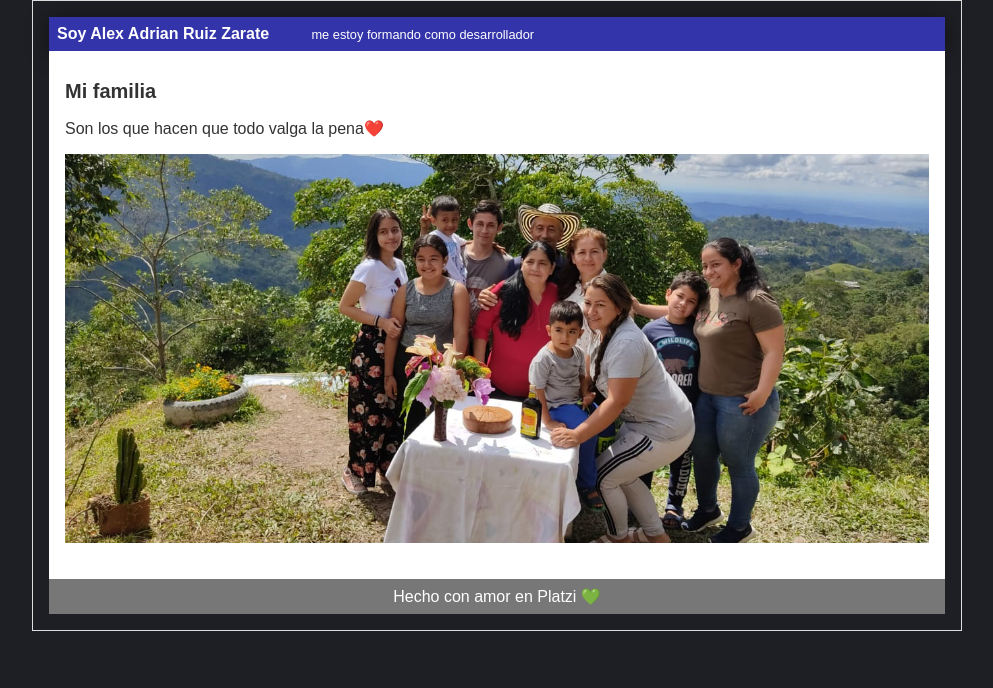
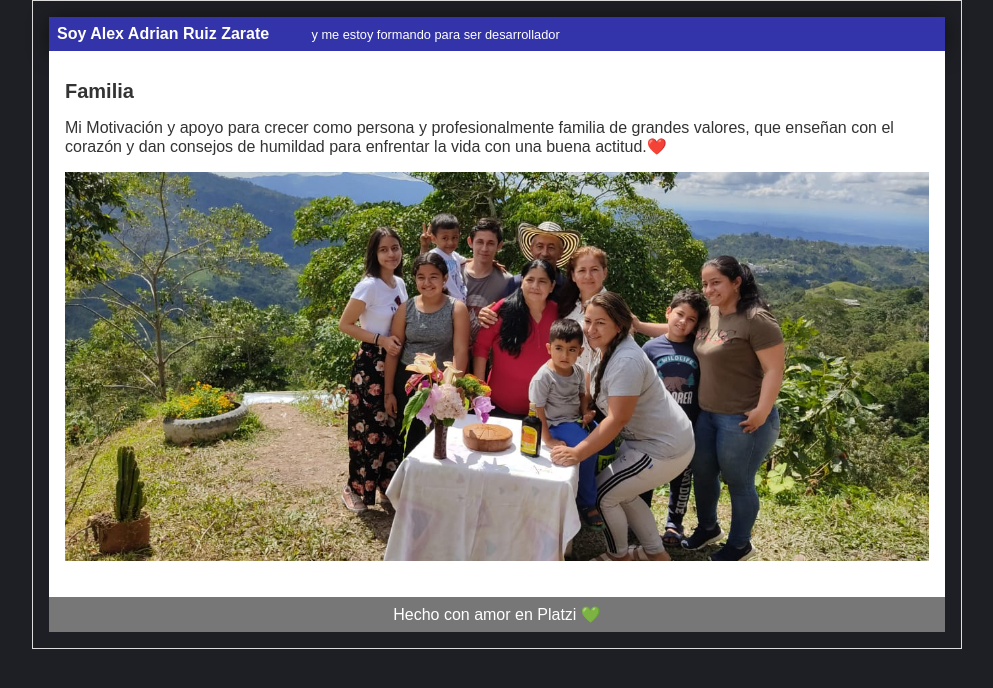
Before and after one commit to AdrianZarate/AdrianZarate.github.io, a plain HTML site: page index.html in a window 1280 px wide. Shown: the whole page, without its empty margins (143-1136 px from the left). Drawn offline with Linux system fonts and the light colour scheme.

Commit message:
texto de familia

```diff
--- a/index.html
+++ b/index.html
@@ -11,11 +11,11 @@
     <div id="container">
         <div id="cabecera">
             Soy Alex Adrian Ruiz Zarate
-            <span id="tagline">me estoy formando como desarrollador</span>
+            <span id="tagline">y me estoy formando para ser desarrollador</span>
         </div>
         <div id="post">
-            <h1>Mi familia</h1>
-            <p>Son los que hacen que todo valga la pena❤️</p>
+            <h1>Familia</h1>
+            <p>Mi Motivación y apoyo para crecer como persona y profesionalmente familia de grandes valores, que enseñan con el corazón y dan consejos de humildad para enfrentar la vida con una buena actitud.❤️</p>
             <p><img src="imagenes/familia.jpg" width="100%"></p>
             <p></p>
         </div>
```
